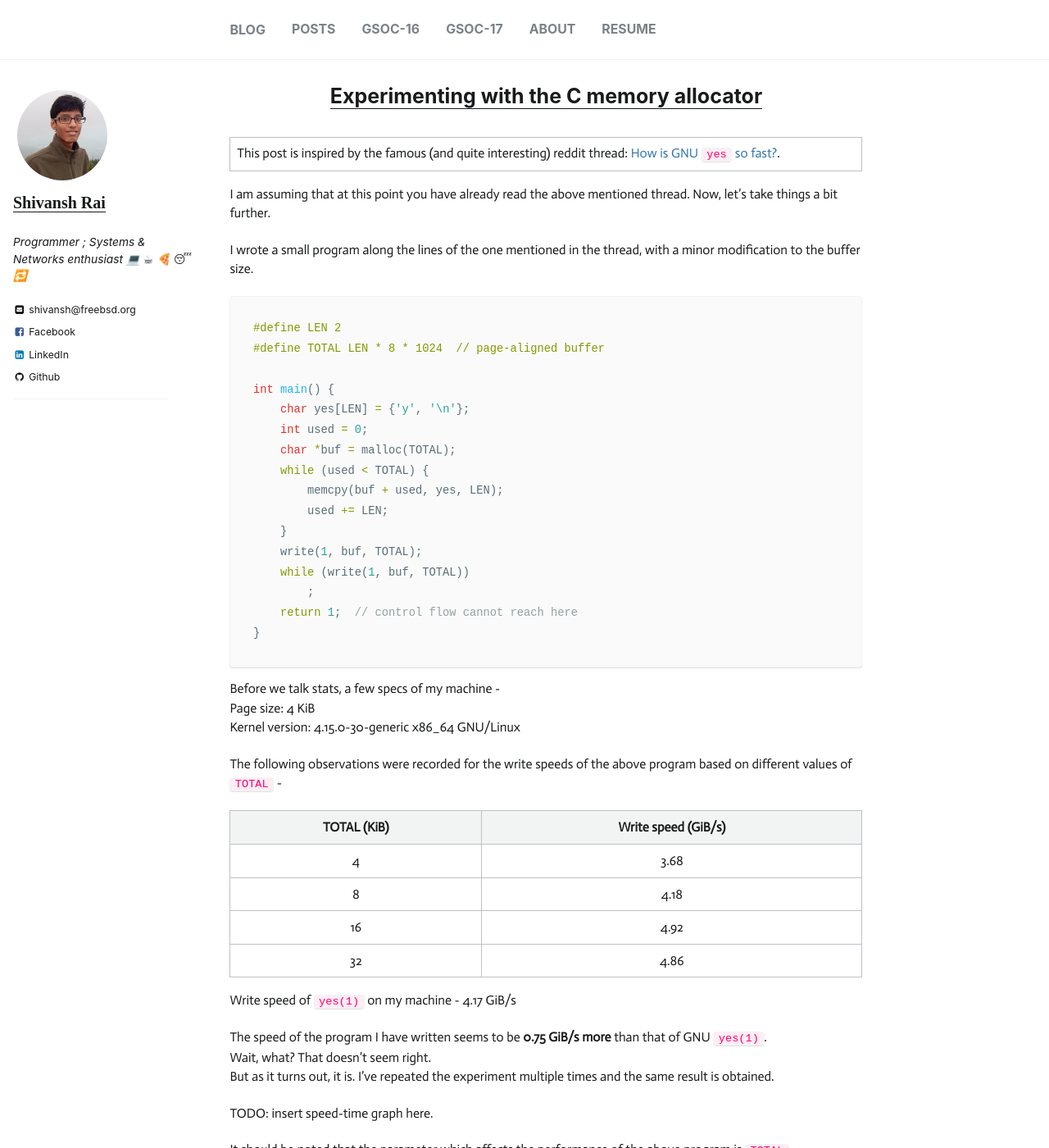
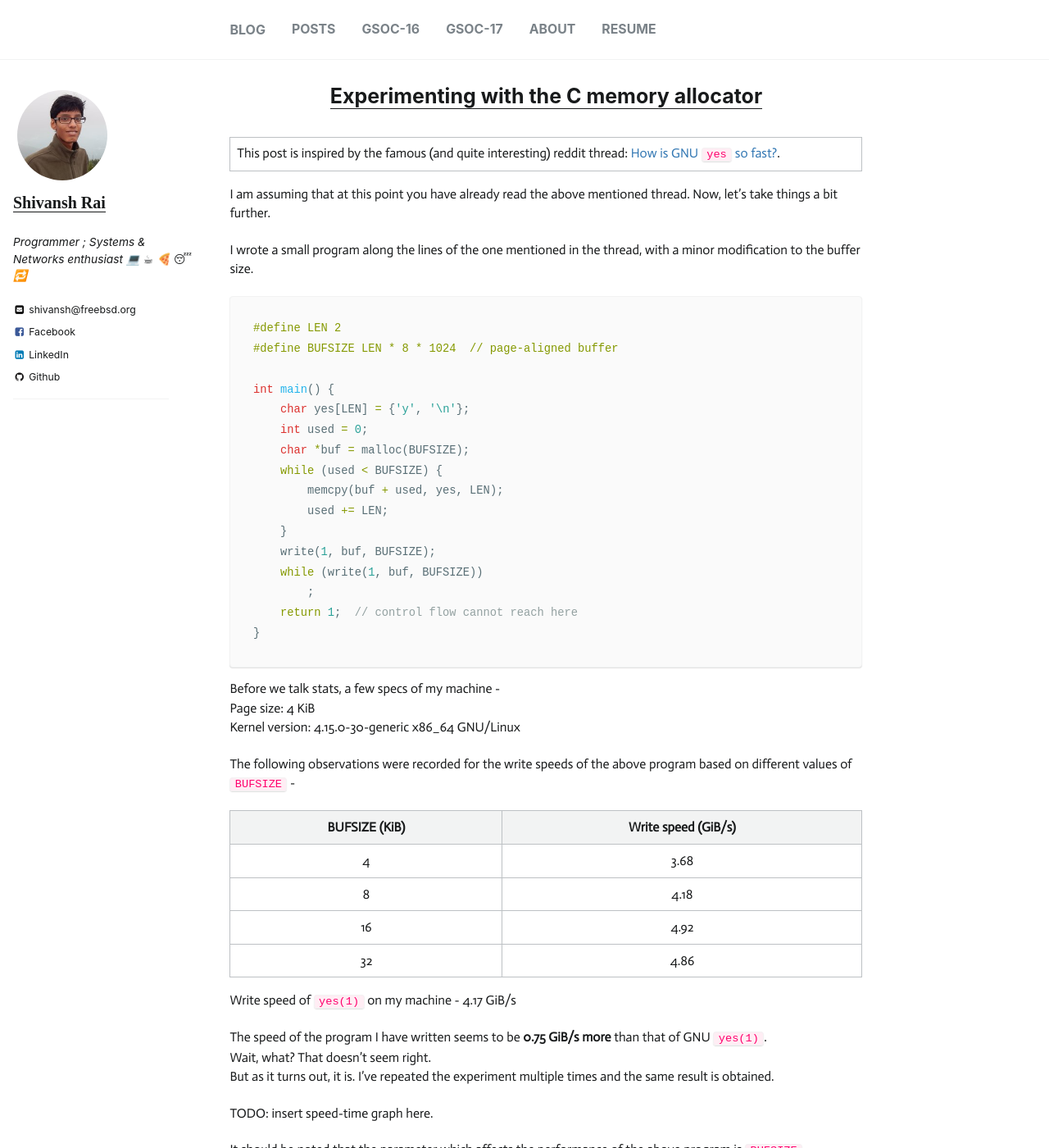
Before and after one commit to shivansh/shivansh.github.io, a Jekyll site: the page built from _posts/2018-09-14-Experimenting-with-the-memory-allocator.md, in a window 1280 px wide and 1400 px high. Shown: the whole window at 82% size. Built offline with Jekyll 4.4.1, drawn with Linux system fonts in a browser that asks for light colours; emoji names are drawn with the system emoji font; comment, search, counter and statistics services are not loaded; some of the changed text lies outside the part shown.

Commit message:
post: update "Experimenting with the C memory allocator"

````diff
--- a/_posts/2018-09-14-Experimenting-with-the-memory-allocator.md
+++ b/_posts/2018-09-14-Experimenting-with-the-memory-allocator.md
@@ -15,18 +15,18 @@ a minor modification to the buffer size.
 
 ```c
 #define LEN 2
-#define TOTAL LEN * 8 * 1024  // page-aligned buffer
+#define BUFSIZE LEN * 8 * 1024  // page-aligned buffer
 
 int main() {
     char yes[LEN] = {'y', '\n'};
     int used = 0;
-    char *buf = malloc(TOTAL);
-    while (used < TOTAL) {
+    char *buf = malloc(BUFSIZE);
+    while (used < BUFSIZE) {
         memcpy(buf + used, yes, LEN);
         used += LEN;
     }
-    write(1, buf, TOTAL);
-    while (write(1, buf, TOTAL))
+    write(1, buf, BUFSIZE);
+    while (write(1, buf, BUFSIZE))
         ;
     return 1;  // control flow cannot reach here
 }
@@ -37,9 +37,9 @@ Page size: 4 KiB
 Kernel version: 4.15.0-30-generic x86_64 GNU/Linux
 
 The following observations were recorded for the write speeds of the above program
-based on different values of `TOTAL` -
+based on different values of `BUFSIZE` -
 
-| TOTAL (KiB) | Write speed (GiB/s) |
+| BUFSIZE (KiB) | Write speed (GiB/s) |
 |:-----------:|:-------------------:|
 |      4      |         3.68        |
 |      8      |         4.18        |
@@ -57,8 +57,8 @@ repeated the experiment multiple times and the same result is obtained.
 TODO: insert speed-time graph here.
 
 It should be noted that the parameter which affects the performance of the above
-program is `TOTAL`.
-TODO: can we use a linear regression model to find an optimal value of `TOTAL`?
+program is `BUFSIZE`.
+TODO: can we use a linear regression model to find an optimal value of `BUFSIZE`?
 It might seem like an overkill, but will be worth it! NOTE that there might be
 a deterministic approach to this as well.
 
````
